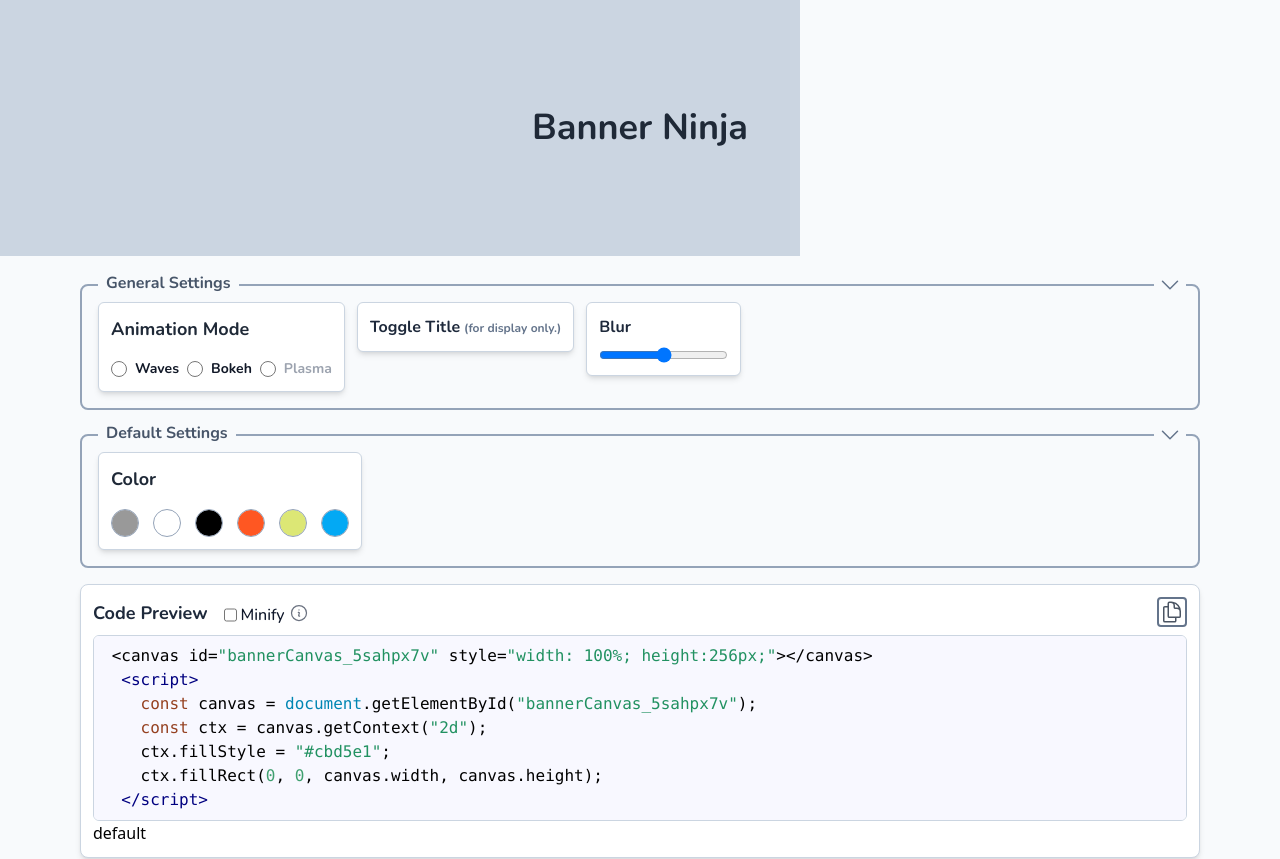
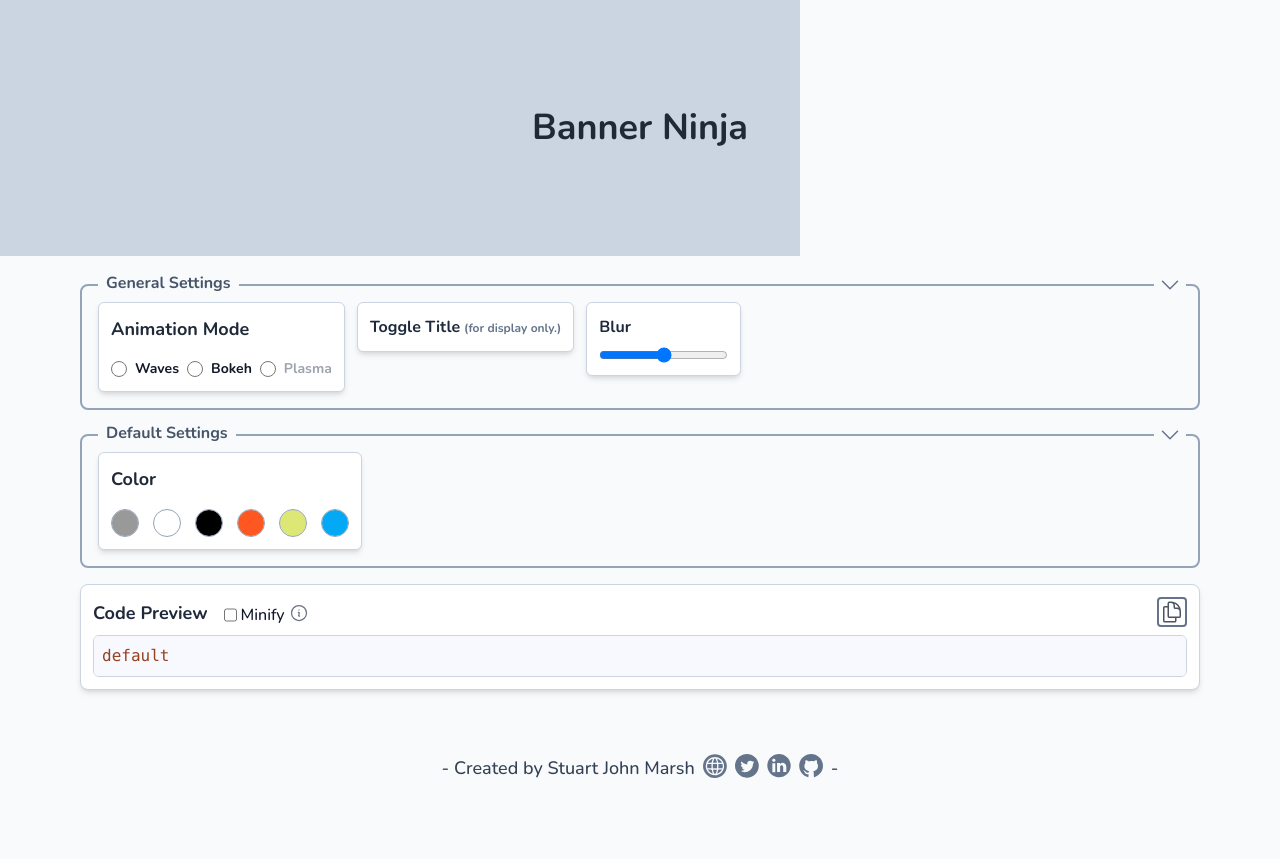
Before and after one commit to stujmar/banner-ninja, a React (Vite) app: page / in a window 1280 px wide. Shown: the top 859 px of the page. Built offline with nearby package versions, Linux system fonts and the light colour scheme.

Commit message:
[sm] have code previews coming from separate files per mode and updating on settings change

```diff
--- a/src/App.tsx
+++ b/src/App.tsx
@@ -149,7 +149,6 @@
           <div className="p-2"></div>
           {/* Code Preview */}
           <CodePreview idHash={idHash} settings={settings} />
-        {/* <div className="p-2 bg-green-100 text-blue-900">app level mode: {mode}</div> */}
         <Footer text="Created by Stuart John Marsh" />
         </div>
     </div>
--- a/src/components/CodePreview.tsx
+++ b/src/components/CodePreview.tsx
@@ -118,10 +118,9 @@
         </div>}
         <div className="relative border font-mono border-slate-300 rounded-md overflow-hidden">
         <SyntaxHighlighter language="javascript" style={docco}>
-        {displayCode}
+          {newDisplayCode}
         </SyntaxHighlighter>
         </div>
-        {newDisplayCode}
       </div>
     </div>
   );
--- a/src/components/ColorPicker.tsx
+++ b/src/components/ColorPicker.tsx
@@ -23,7 +23,6 @@
     setActiveColor(attribute);
     const payload = {target: {name: attribute, value: e.hex}};
     onChange(payload);
-    console.log(activeColor, attribute)
   }
 
 
--- a/src/components/Footer.tsx
+++ b/src/components/Footer.tsx
@@ -59,8 +59,8 @@
     }, []);
 
   return (
-    <div className="container mx-auto max-w-6xl px-4 py-16 text-slate-900 text-lg font-nunito font-medium">
-      <div className="flex justify-center gap-2">
+    <div className="container mx-auto max-w-6xl px-4 py-16">
+      <div className="flex justify-center gap-2 text-slate-700 text-lg font-nunito font-medium">
         - {text}
         {socialLinks}-
       </div>
--- /dev/null
+++ b/src/components/codePreviews/getBokehCodePreview.ts
@@ -0,0 +1,3 @@
+export const generateBokehCodePreview = (settings: any, hashId: string) => {
+    return "bokehCode";
+  };
--- a/src/components/codePreviews/getCodePreview.ts
+++ b/src/components/codePreviews/getCodePreview.ts
@@ -1,8 +1,10 @@
+import { generateWaveCodePreview } from "./getWaveCodePreview";
+import { generateBokehCodePreview } from "./getBokehCodePreview";
+import { generatePlasmaCodePreview } from "./getPlasmaCodePreview";
+
 const getCodePreview = (settings: any, hashId: string) => {
-  console.log("generating code preview for:", settings.mode, hashId);
-  console.log(settings);
   switch (settings.mode) {
-    case "wave":
+    case "waves":
       return generateWaveCodePreview(settings, hashId);
     case "bokeh":
       return generateBokehCodePreview(settings, hashId);
@@ -13,16 +15,4 @@
   }
 }
 
-const generateWaveCodePreview = (settings: any, hashId: string) => {
-  return "waveCode";
-};
-
-const generateBokehCodePreview = (settings: any, hashId: string) => {
-  return "bokehCode";
-};
-
-const generatePlasmaCodePreview = (settings: any, hashId: string) => {
-  return "plasmaCode";
-};
-
 export default getCodePreview;
--- /dev/null
+++ b/src/components/codePreviews/getPlasmaCodePreview.ts
@@ -0,0 +1,3 @@
+export const generatePlasmaCodePreview = (settings: any, hashId: string) => {
+    return "plasmaCode";
+  };
--- /dev/null
+++ b/src/components/codePreviews/getWaveCodePreview.ts
@@ -0,0 +1,12 @@
+export const generateWaveCodePreview = (settings: any, hashId: string) => {
+    let [ lineColor, backgroundColor, amplitude, count, countOffset, lineWidth, waveLength, frequency ] = settings.properties;
+    const prefix = ` <canvas id="bannerCanvas_${hashId}" style="width: 100%; height:256px;"></canvas>`
+    const javaScriptBody = `
+    const canvas = document.getElementById("bannerCanvas_${hashId}");
+    const ctx = canvas.getContext("2d");
+    ctx.fillStyle = "${backgroundColor.value}";
+    ctx.fillRect(0, 0, canvas.width, canvas.height);
+`
+  const suffix = `  </script>`
+    return prefix + javaScriptBody + suffix;
+  };
--- a/src/output.css
+++ b/src/output.css
@@ -1073,6 +1073,21 @@
   color: rgb(100 116 139 / var(--tw-text-opacity));
 }
 
+.text-slate-700 {
+  --tw-text-opacity: 1;
+  color: rgb(51 65 85 / var(--tw-text-opacity));
+}
+
+.text-slate-400 {
+  --tw-text-opacity: 1;
+  color: rgb(148 163 184 / var(--tw-text-opacity));
+}
+
+.text-slate-100 {
+  --tw-text-opacity: 1;
+  color: rgb(241 245 249 / var(--tw-text-opacity));
+}
+
 .opacity-100 {
   opacity: 1;
 }
```
